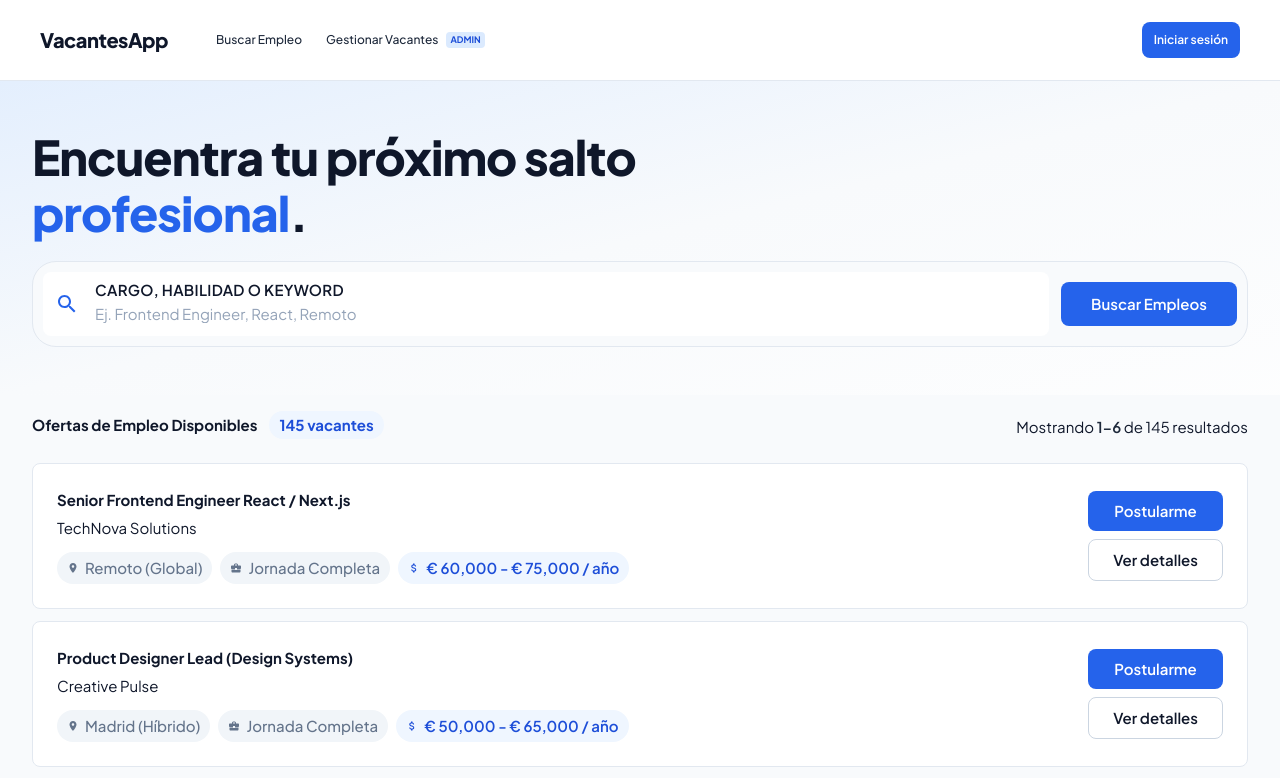
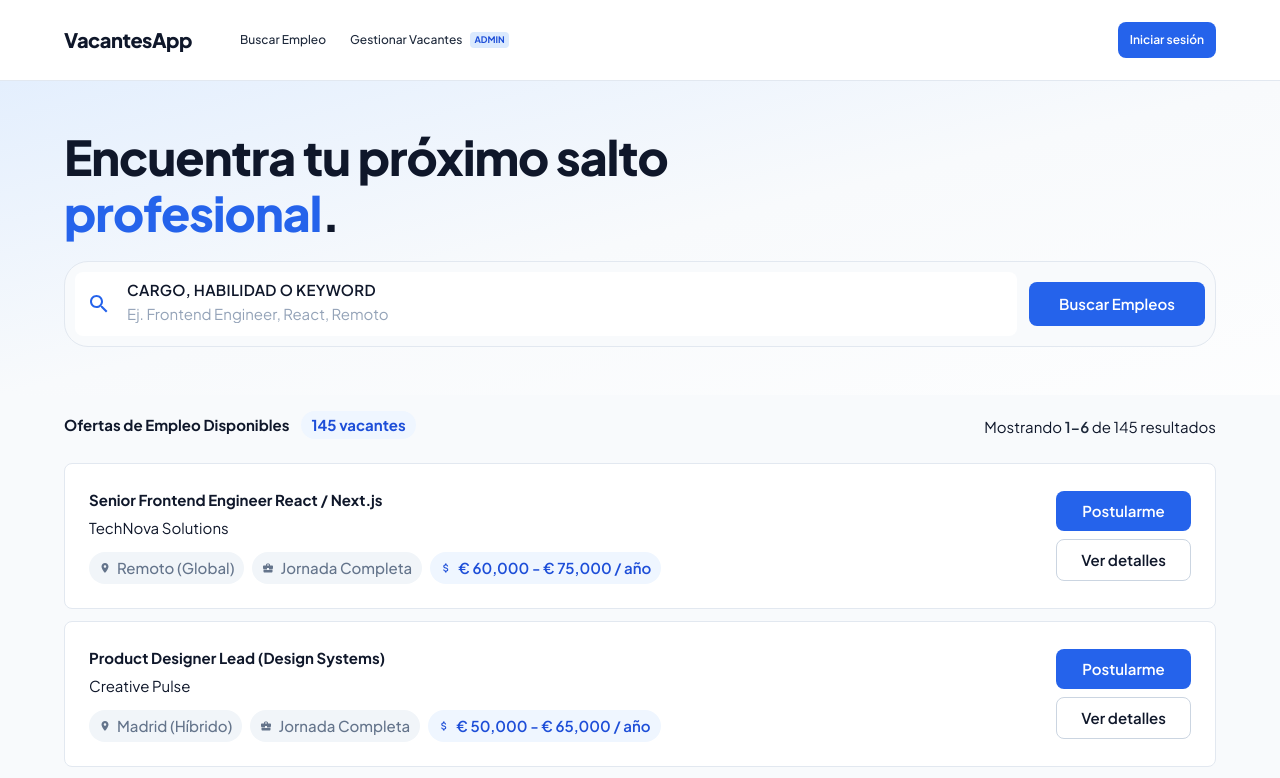
Before and after one commit to RafaelDiaz01/vacantes-frontend, a React (Vite) app: page / in a window 1280 px wide. Shown: the top 778 px of the page. Built offline with nearby package versions, Linux system fonts and the light colour scheme.

Commit message:
fix: update layout margin variable in Navbar component for consistency

```diff
--- a/src/assets/styles/_variables.css
+++ b/src/assets/styles/_variables.css
@@ -176,7 +176,7 @@
 
   /* Layout spacing */
   --layout-gutter: 1.5rem;
-  --layout-margin: 2rem;
+  --layout-margin: 4rem;
   --layout-container-max: 1280px;
   --layout-dashboard-max: 1440px;
 
--- a/src/components/Navbar/Navbar.jsx
+++ b/src/components/Navbar/Navbar.jsx
@@ -49,7 +49,7 @@ function Navbar() {
                 className="
                     mx-auto flex min-h-[80px] w-full
                     items-center justify-between gap-4
-                    px-4 sm:px-6 lg:px-10
+                    px-4 sm:px-6 lg:px-[var(--layout-margin)]
                 "
             >
                 {/* Brand and primary navigation links */}
```
